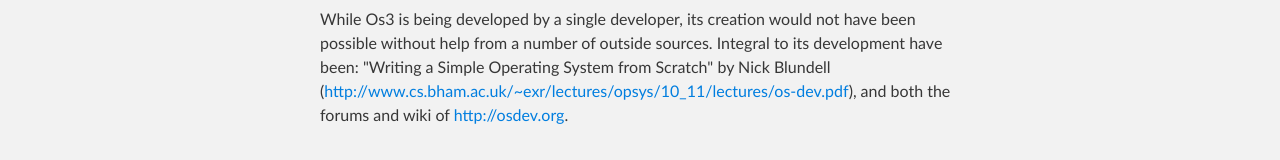
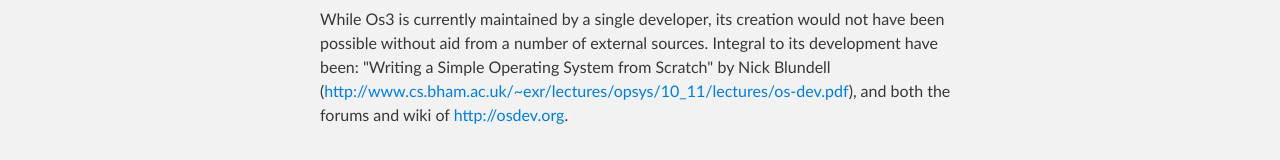
Before and after one commit to jaredwhitney/os3, a plain HTML site: page index.html in a window 1280 px wide. Shown: the part 834-994 px from the top of the page. Drawn offline with Linux system fonts and the light colour scheme.

Commit message:
Update index.html

```diff
--- a/index.html
+++ b/index.html
@@ -49,7 +49,7 @@
 <h2>
 <a id="acknowledgements" class="anchor" href="#acknowledgements" aria-hidden="true"><span class="octicon octicon-link"></span></a>Acknowledgements</h2>
 
-<p>While Os3 is being developed by a single developer, its creation would not have been possible without help from a number of outside sources. Integral to its development have been: "Writing a Simple Operating System from Scratch" by Nick Blundell (<a href="http://www.cs.bham.ac.uk/%7Eexr/lectures/opsys/10_11/lectures/os-dev.pdf">http://www.cs.bham.ac.uk/~exr/lectures/opsys/10_11/lectures/os-dev.pdf</a>), and both the forums and wiki of <a href="http://osdev.org">http://osdev.org</a>.</p>
+<p>While Os3 is currently maintained by a single developer, its creation would not have been possible without aid from a number of external sources. Integral to its development have been: "Writing a Simple Operating System from Scratch" by Nick Blundell (<a href="http://www.cs.bham.ac.uk/%7Eexr/lectures/opsys/10_11/lectures/os-dev.pdf">http://www.cs.bham.ac.uk/~exr/lectures/opsys/10_11/lectures/os-dev.pdf</a>), and both the forums and wiki of <a href="http://osdev.org">http://osdev.org</a>.</p>
       </section>
     </div>
 
```
